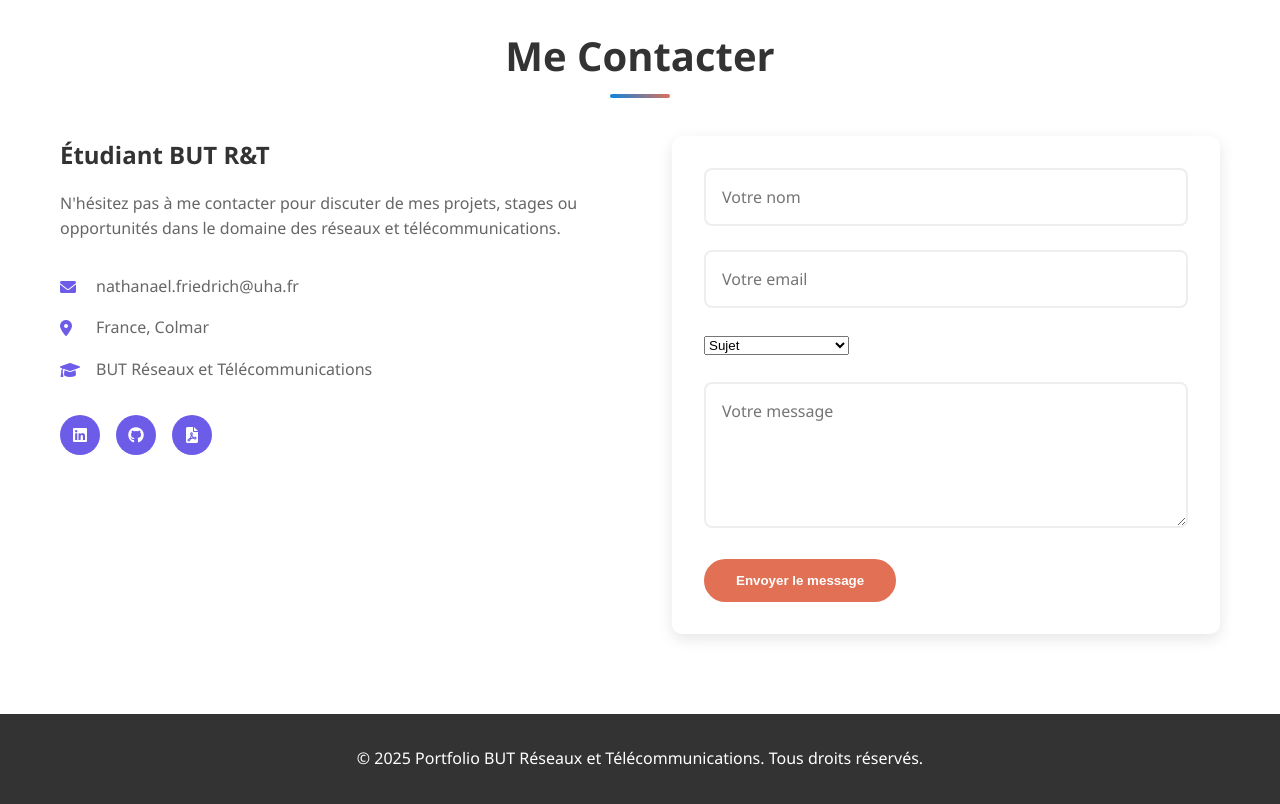
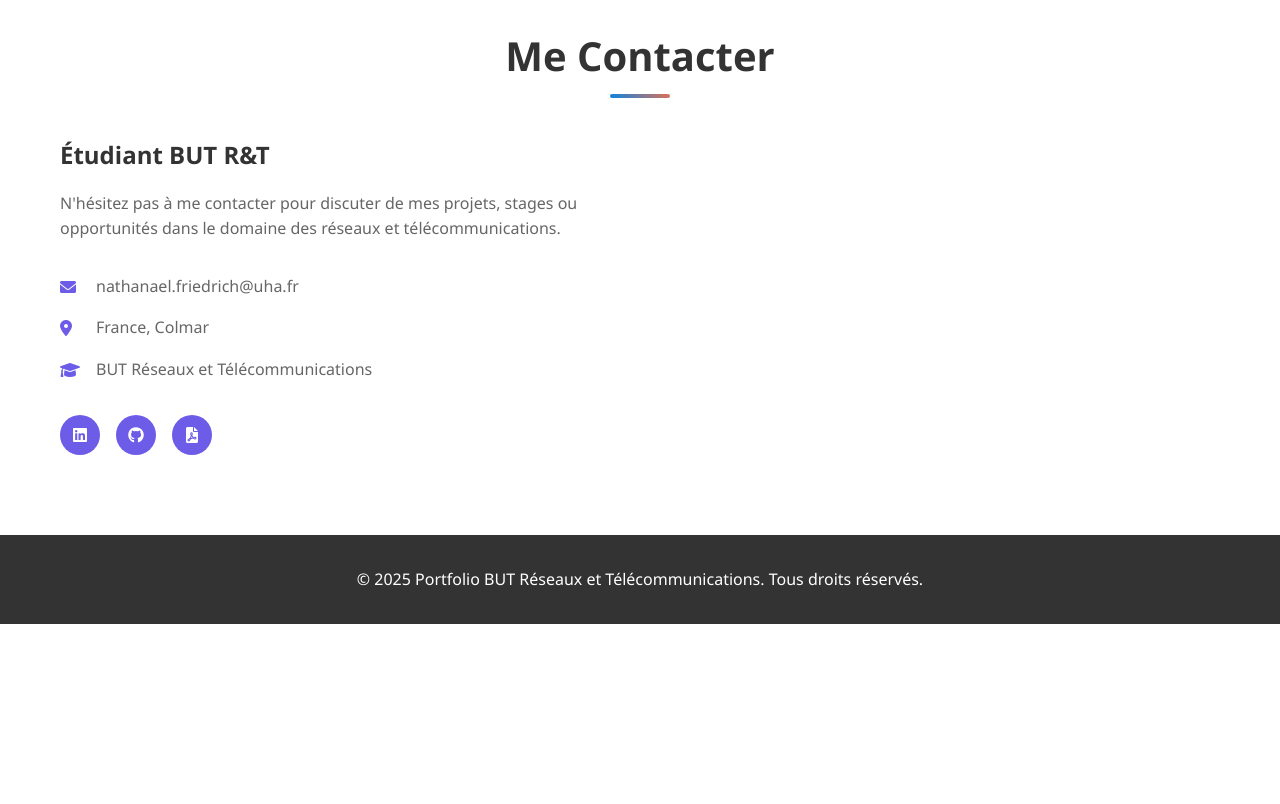
Before and after one commit to DrKNath/DrKNath.github.io, a plain HTML site: page index.html in a window 1280 px wide. Shown: the part 4280-5084 px from the top of the page. After the commit the page ends 4904 px from the top, so only its background shows below. Drawn offline with Linux system fonts and the light colour scheme.

Commit message:
Update index.html

```diff
--- a/index.html
+++ b/index.html
@@ -248,27 +248,6 @@
                         <a href="img/CV_FRIEDRICH.pdf"  target="_blank" title="CV PDF"><i class="fas fa-file-pdf"></i></a>
                     </div>
                 </div>
-                <form class="contact-form">
-                    <div class="form-group">
-                        <input type="text" placeholder="Votre nom" required>
-                    </div>
-                    <div class="form-group">
-                        <input type="email" placeholder="Votre email" required>
-                    </div>
-                    <div class="form-group">
-                        <select required>
-                            <option value="">Sujet</option>
-                            <option value="stage">Proposition de stage</option>
-                            <option value="projet">Collaboration projet</option>
-                            <option value="emploi">Opportunité d'emploi</option>
-                            <option value="autre">Autre</option>
-                        </select>
-                    </div>
-                    <div class="form-group">
-                        <textarea placeholder="Votre message" rows="5" required></textarea>
-                    </div>
-                    <button type="submit" class="btn btn-primary">Envoyer le message</button>
-                </form>
             </div>
         </div>
     </section>
```
